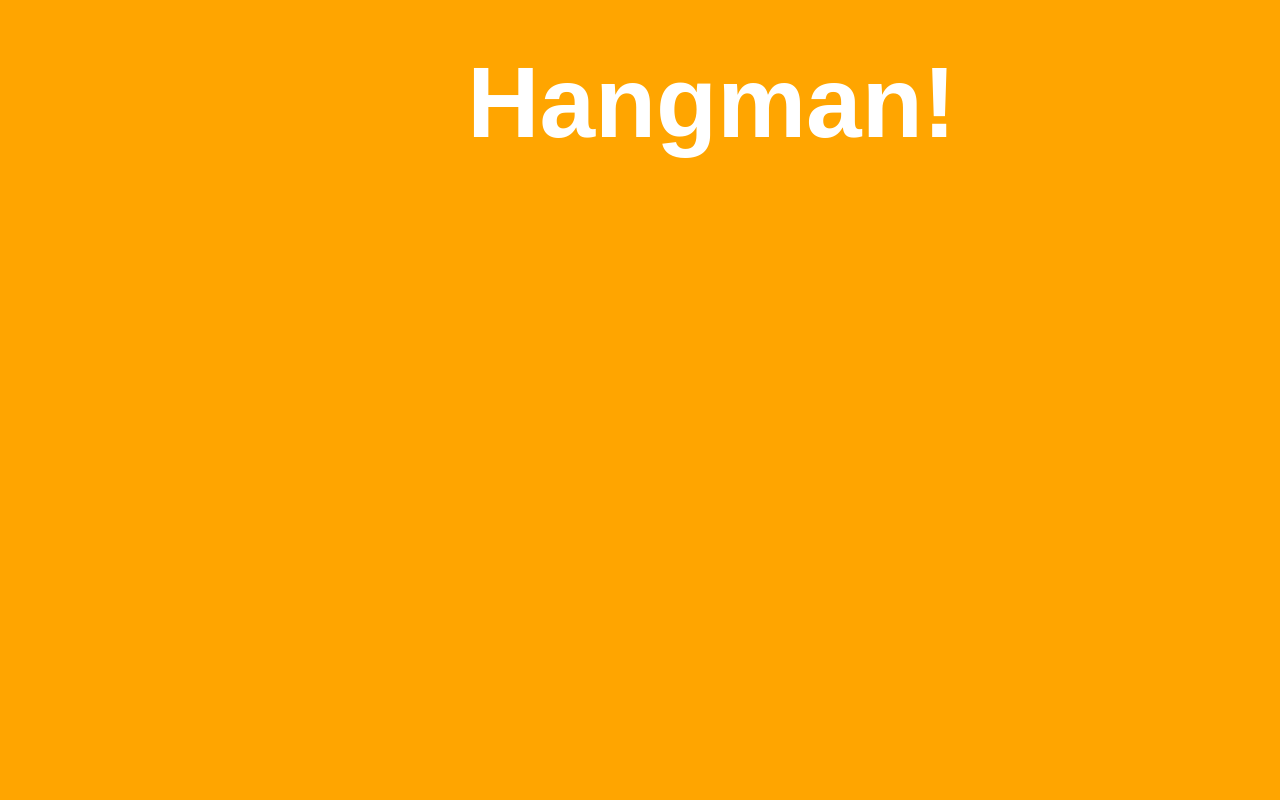
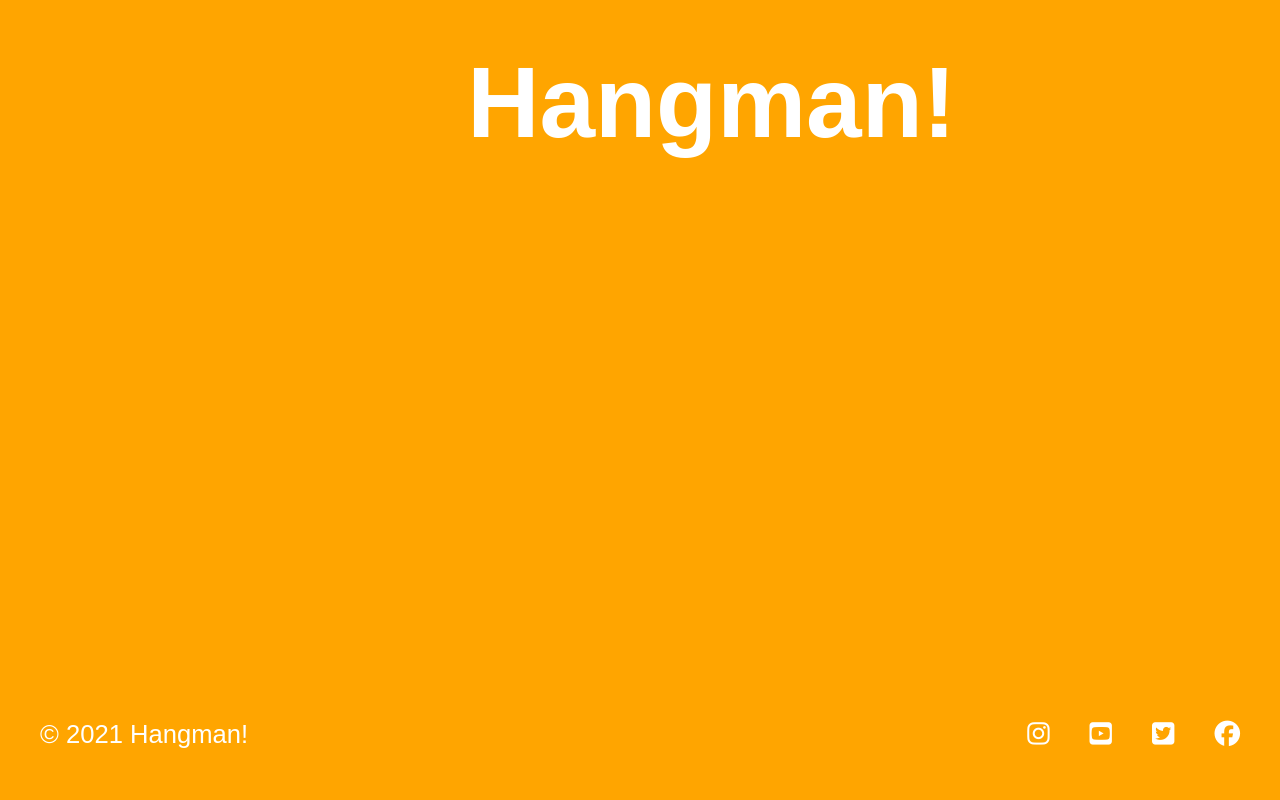
Before and after one commit to MaeveHughes/Hangman-Game, a plain HTML site: page index.html in a window 1280 px wide. Drawn offline with Linux system fonts and the light colour scheme; a web font is replaced by a local one.

Commit message:
Adding the footer to the html and also adding the styling for the footer in the css file

```diff
--- a/assets/css/style.css
+++ b/assets/css/style.css
@@ -27,3 +27,39 @@ body {
     display: inline-block;
     margin-left: 36.5%;
 }
+/* Styling for the Footer*/
+
+#footer {
+    position: fixed;
+    height: 80px;
+    left: 0;
+    bottom: 0;
+    width: 100%;
+    background-color: orange;
+    color: white;
+    text-align: center;
+}
+
+#social-networks a{
+    float: right;
+    color: white;
+    margin-right: 40px;
+}
+
+#social-networks {
+    text-align: center;
+}
+
+#social-networks > li {
+    display: inline;
+}
+
+#social-networks li {
+    font-size: 160%;
+}
+
+#copyright {
+    float: left;
+    margin-left: 40px;
+    font-size: 160%;
+}
--- a/index.html
+++ b/index.html
@@ -13,6 +13,27 @@
     <div id="header">
         <h1 id="game-title">Hangman!</h1>
     </div>
+    <footer id="footer">
+        <p id="copyright">© 2021 Hangman! </p>
+        <ul id="social-networks">
+            <li>
+                <a href="https://www.facebook.com" target="_blank" rel="noopener"
+                aria-label="Visit our Facebook page (opens in a new tab"><i class="fab fa-facebook"></i></a>
+            </li>
+            <li>
+                <a href="https://www.twitter.com" target="_blank" rel="noopener"
+                aria-label="Visit our Twitter page (opens in a new tab"><i class="fab fa-twitter-square"></i></a>
+            </li>
+            <li>
+                <a href="https://www.youtube.com" target="_blank" rel="noopener"
+                aria-label="Visit our YouTube page (opens in a new tab"><i class="fab fa-youtube-square"></i></a>
+            </li>
+            <li>
+                <a href="https://www.instagram.com" target="_blank" rel="noopener"
+                aria-label="Visit our Instagram page (opens in a new tab"><i class="fab fa-instagram"></i></a>
+            </li>
+        </ul>
+    </footer>
     <script src="assets/js/script.js"></script>
 </body>
 </html>
```
